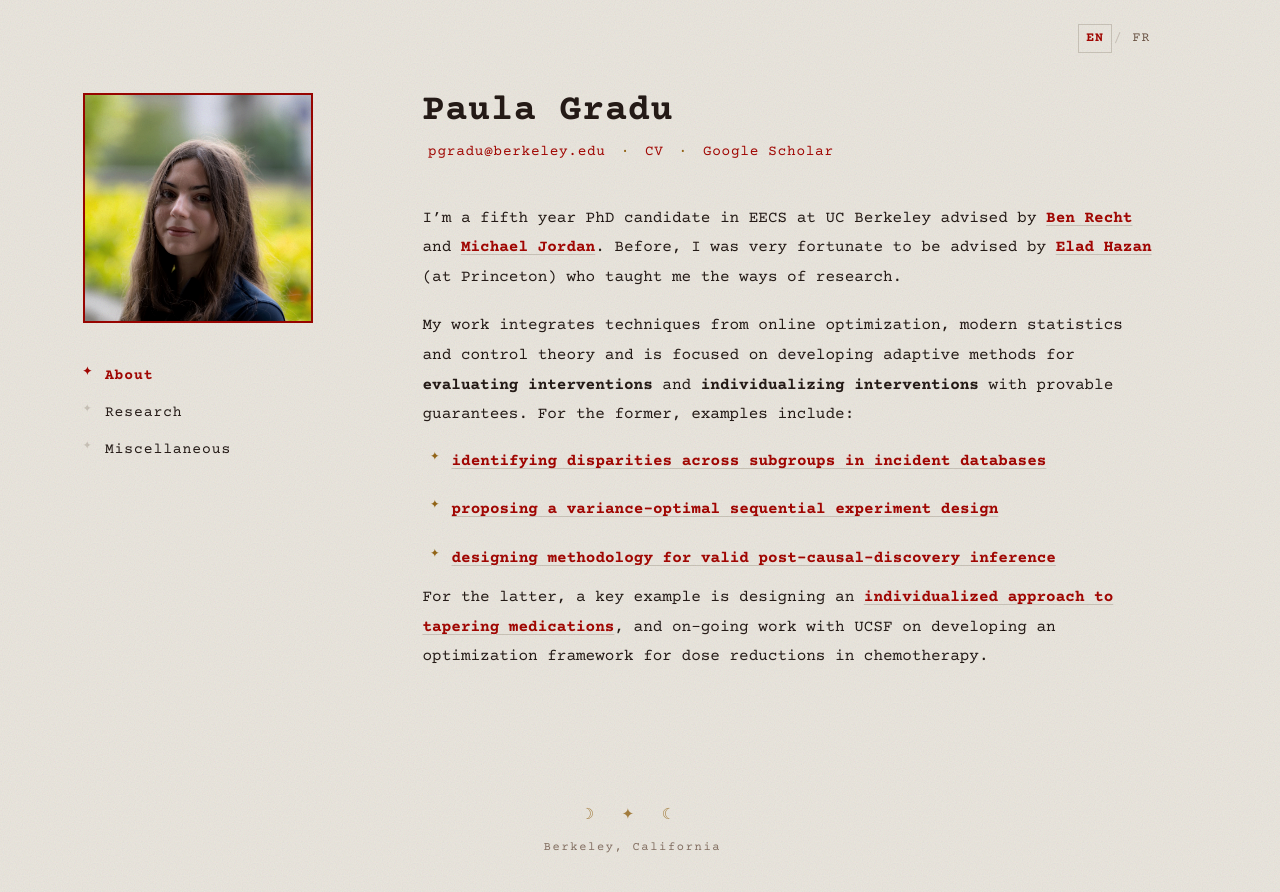
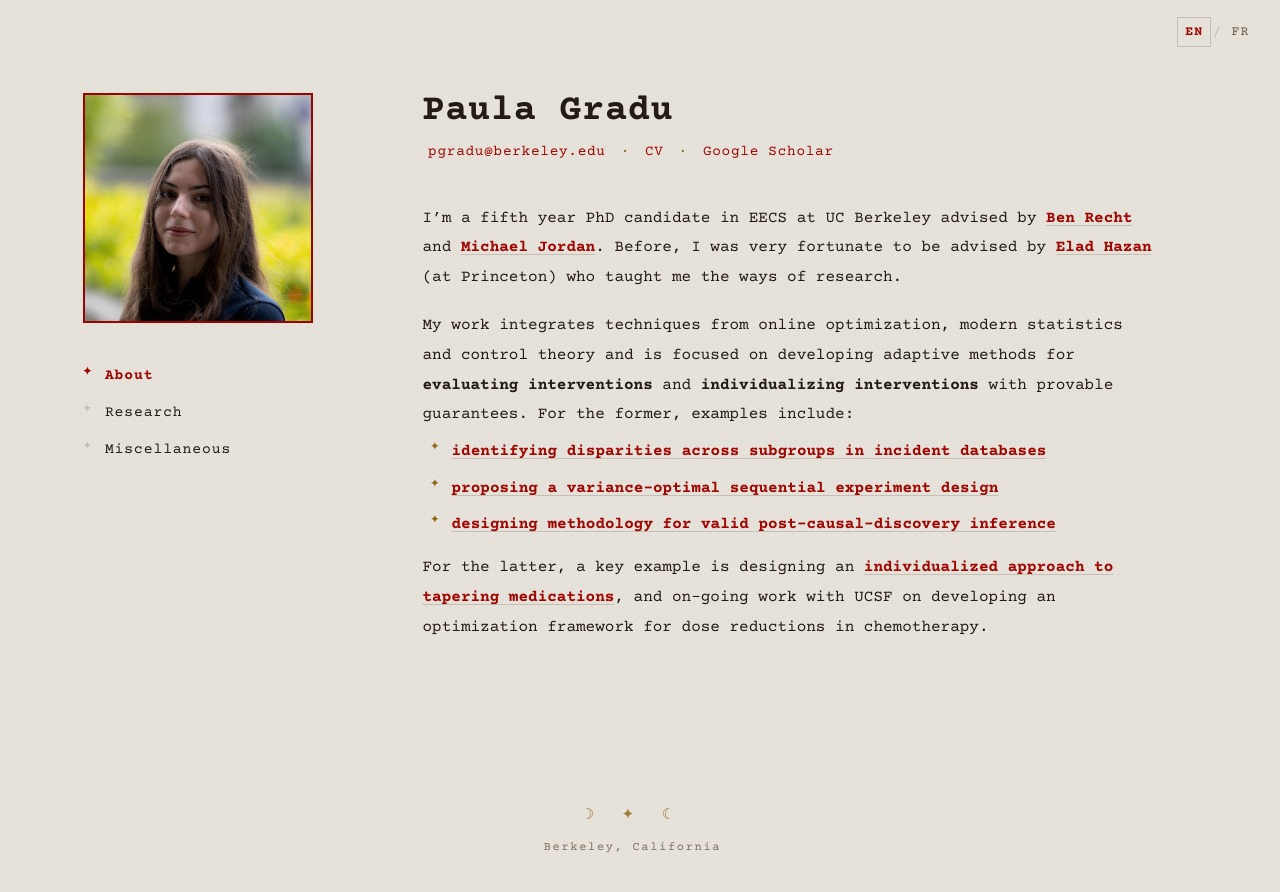
Before and after one commit to paula-gradu/paula-gradu.github.io, a Jekyll site: the page built from index.md, in a window 1280 px wide. Shown: the top 892 px of the page. Built offline with Jekyll 4.4.1, drawn with Linux system fonts in a browser that asks for light colours; our own code applies the rules of GitHub Pages for plain Markdown files.

Commit message:
Switcher fixed to the window corner; tighter About list rhythm
Co-Authored-By: Claude Opus 5 <noreply@anthropic.com>

```diff
--- a/_layouts/default.html
+++ b/_layouts/default.html
@@ -148,11 +148,13 @@
 
   /* -------- language switcher, top right ------------------------------- */
   .langbar{
-    position:absolute;
-    /* top right corner, clear of the name entirely */
-    top:1.6rem;
+    /* fixed to the window, so it reads as a global control rather than
+       something belonging to the content column */
+    position:fixed;
+    z-index:5;
+    top:1.2rem;
     height:1.6rem;
-    right:1.5rem;
+    right:1.4rem;
     display:flex;
     align-items:center;
     gap:.1rem;
@@ -277,8 +279,15 @@
     background:none;
     border-color:transparent;
   }
-  /* let the list sit up close to the sentence that introduces it */
-  .pane[data-pane="home"] ul{margin-top:-.7rem;}
+  /* let the list sit up close to the sentence that introduces it, sit tight
+     within itself, and keep a little more air before the next paragraph */
+  .pane[data-pane="home"] ul{margin-top:-1rem;margin-bottom:.7rem;}
+  .pane[data-pane="home"] li{
+    margin:0;
+    padding-top:.2rem;
+    padding-bottom:.2rem;
+  }
+  .pane[data-pane="home"] li::before{top:.2rem;}
 
   /* -------- cosmos mode: the whole ground goes night on Cool links ------
      the supplied red is 2.29:1 on this background, so the accents are
```
